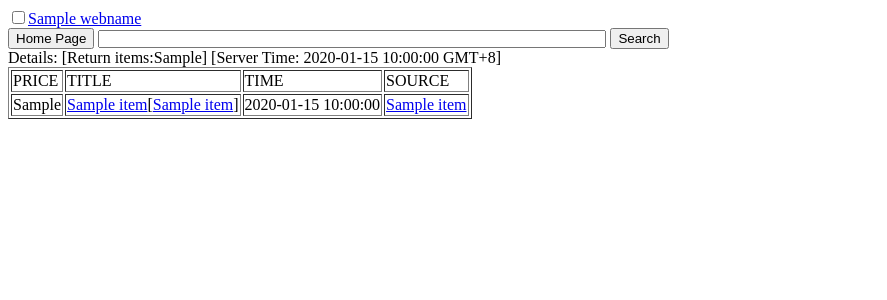
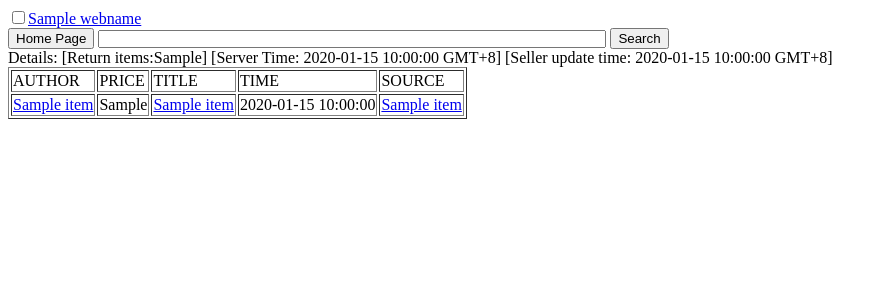
Before and after one commit to yiyusheng/django, a Django app: template secondHand/show/templates/show.html in a window 1280 px wide. Shown: the top 300 px of the page, without its empty margins (0-887 px from the left). Run offline with Django 3.2, Linux system fonts and the light colour scheme; the template is opened without the code that fills it: most values are stand-ins (such as "Sample title", 1, 10 or a date in 2020); parts of the project's set-up code (start-up, migrations or seed data) failed here and were passed over.

Commit message:
UPDATE: 0802

```diff
--- a/secondHand/show/templates/show.html
+++ b/secondHand/show/templates/show.html
@@ -17,19 +17,23 @@
       <input type="Submit" value="Search">
 
       <br>
-      <span>Details: [Return items:{{len_list}}] [Server Time: {{server_time|date:'Y-m-d H:i:s'}} GMT+8]</span>
+      <span>Details: [Return items:{{len_list}}]
+      [Server Time: {{server_time|date:'Y-m-d H:i:s'}} GMT+8]
+      [Seller update time: {{seller_time|date:'Y-m-d H:i:s'}} GMT+8]</span>
 </form>
 
 
 <table style="float:left" border="1">
+    <td> AUTHOR </td>
     <td> PRICE </td>
     <td> TITLE </td>
     <td> TIME </td>
     <td> SOURCE </td>
     {% for l in item_list %}
         <tr>
+            <td><a href="/show/?uname={{l.uname}}">{{l.uname}}</a></td>
             <td>{{l.ext2}}</td>
-            <td><a href="{{l.url}}">{{l.title|truncatechars:50}}</a>[<a href="/show/?uname={{l.uname}}">{{l.uname}}</a>]</td>
+            <td><a href="{{l.url}}">{{l.title|truncatechars:30}}</a></td>
             <td>{{l.time|date:'Y-m-d H:i:00'}}</td>
             <td><a href="/show/?{{l.webname}}=1">{{l.webname}}</a></td>
         </tr>
```
Also changed, not shown: secondHand/show/views.py (+7 -4 lines).
